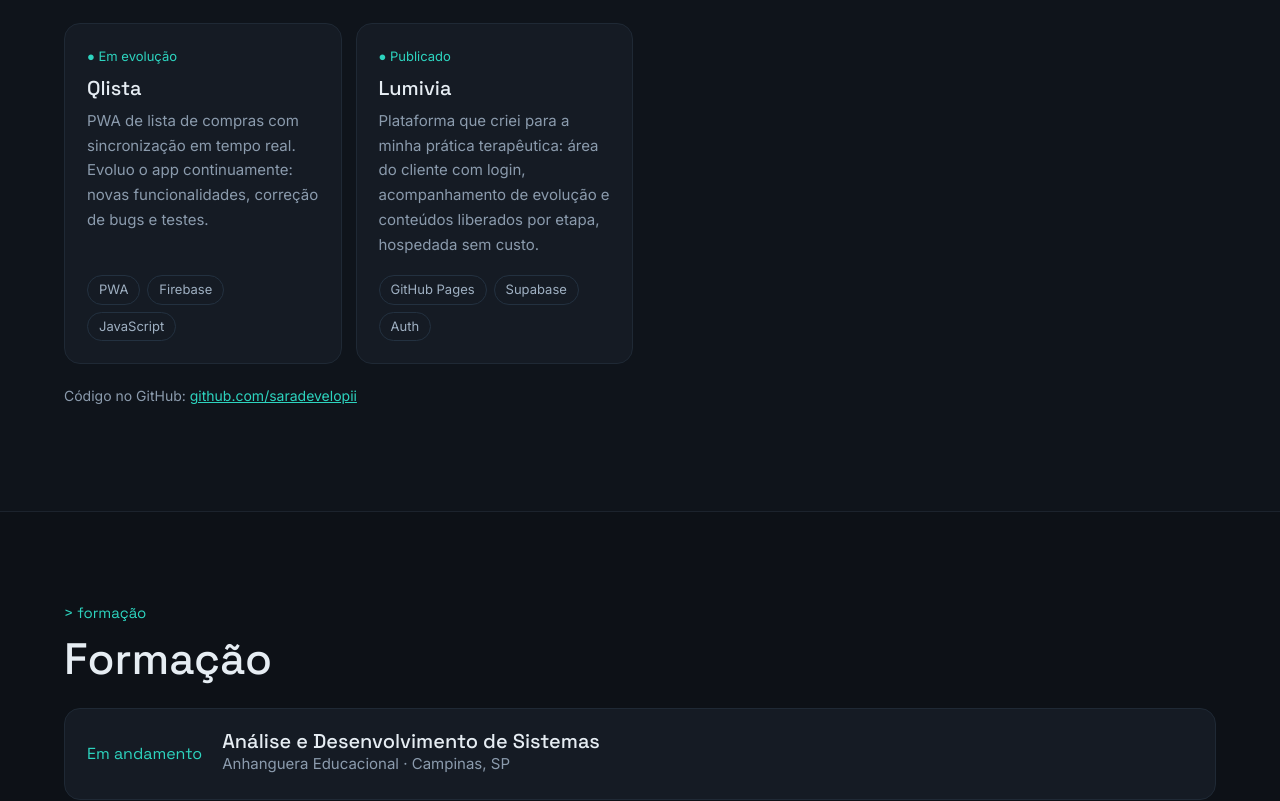
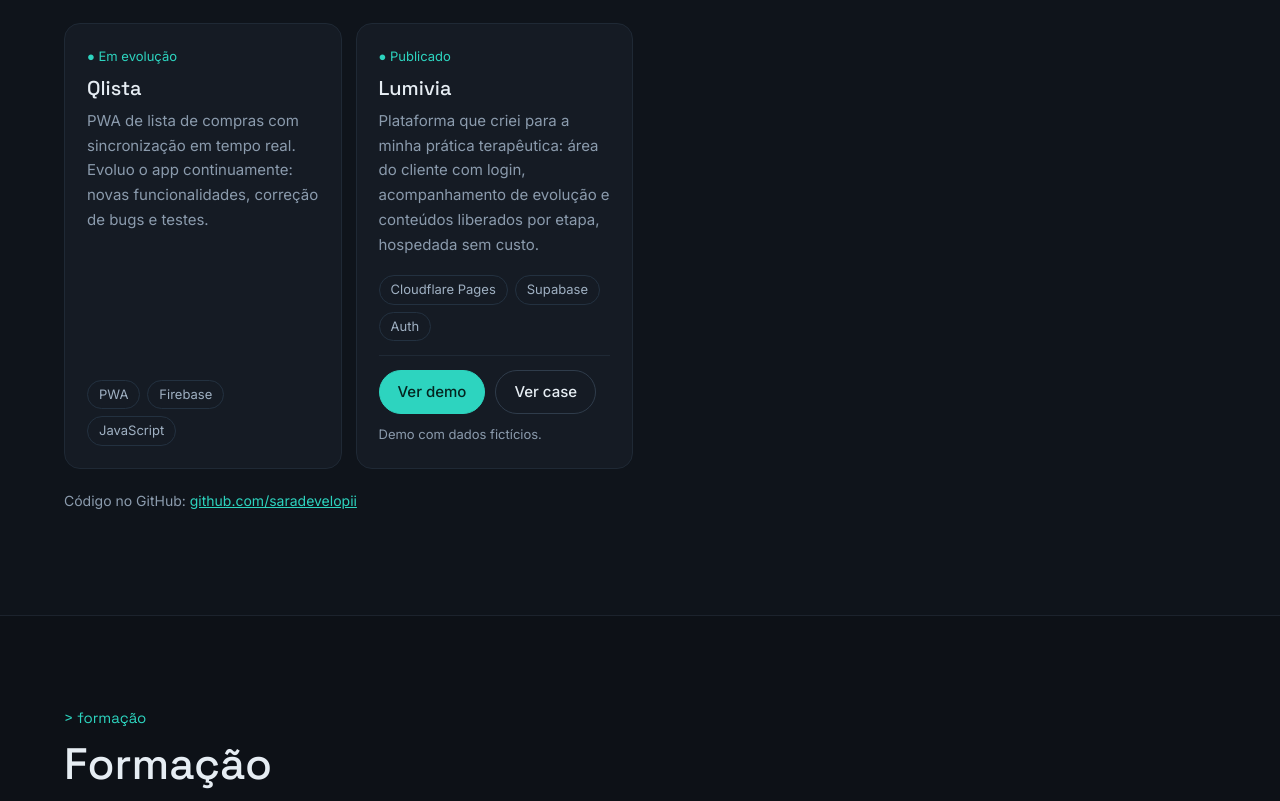
Before and after one commit to saradevelopii/saradevelopii.github.io, a plain HTML site: page index.html in a window 1280 px wide. Shown: the part 3934-4735 px from the top of the page. Drawn offline with Linux system fonts and the light colour scheme.

Commit message:
Add files via upload
adiciona links da demo e do case do Lumivia

```diff
--- a/index.html
+++ b/index.html
@@ -72,6 +72,11 @@ a:focus-visible{outline:2px solid var(--acc);outline-offset:3px;border-radius:6p
 .tags{display:flex;flex-wrap:wrap;gap:7px;margin-top:auto;padding-top:8px}
 .tag{font-size:13px;padding:3px 11px;border-radius:999px;border:1px solid #233140;color:#9fb0c2}
 .status{font-size:13px;color:var(--acc)}
+.plinks{display:flex;flex-wrap:wrap;gap:10px;padding-top:14px;margin-top:4px;border-top:1px solid var(--line)}
+.plink{display:inline-flex;align-items:center;min-height:44px;padding:0 18px;border-radius:999px;border:1px solid var(--line2);text-decoration:none;font-size:15px;font-weight:500}
+.plink:hover{border-color:var(--acc)}
+.plink.main{background:var(--acc);border-color:var(--acc);color:var(--accink)}
+.pnote{font-size:13px;color:var(--mute)}
 .alt{background:#0f141b;border-block:1px solid var(--s2)}
 .edu .card{flex-direction:row;align-items:center;gap:20px;flex-wrap:wrap}
 .yr{font-family:'Space Grotesk';color:var(--acc);white-space:nowrap}
@@ -260,7 +265,7 @@ const job=[
 ["Mentoria","treinamento e acompanhamento técnico de jovens aprendizes e profissionais iniciantes, promovendo autonomia e evolução técnica."]];
 const projects=[
 ["Qlista","PWA de lista de compras com sincronização em tempo real. Evoluo o app continuamente: novas funcionalidades, correção de bugs e testes.",["PWA","Firebase","JavaScript"],"Em evolução"],
-["Lumivia","Plataforma que criei para a minha prática terapêutica: área do cliente com login, acompanhamento de evolução e conteúdos liberados por etapa, hospedada sem custo.",["GitHub Pages","Supabase","Auth"],"Publicado"]];
+["Lumivia","Plataforma que criei para a minha prática terapêutica: área do cliente com login, acompanhamento de evolução e conteúdos liberados por etapa, hospedada sem custo.",["Cloudflare Pages","Supabase","Auth"],"Publicado",[["Ver demo","https://lumivia-demo.pages.dev/",1],["Ver case","https://github.com/saradevelopii/lumivia",0]],"Demo com dados fictícios."]];
 const tags=t=>`<div class="tags">${t.map(x=>`<span class="tag">${x}</span>`).join('')}</div>`;
 document.getElementById('skills').innerHTML=skills.map(([i,h,p,t])=>`<div class="card"><h3><span class="ico"><svg viewBox="0 0 24 24">${I[i]}</svg></span>${h}</h3><p>${p}</p>${tags(t)}</div>`).join('');
 const li=([b,t])=>`<li><span><b>${b}:</b> ${t}</span></li>`;
@@ -269,7 +274,7 @@ document.getElementById('jobMore').innerHTML=job.slice(5).map(li).join('');
 document.getElementById('stack').innerHTML=stack.map(([g,t])=>`<div><h4>${g}</h4>${tags(t).replace('margin-top:auto','')}</div>`).join('');
 const mail=document.getElementById('mail'),ok=document.getElementById('mailok');
 mail.addEventListener('click',async()=>{try{await navigator.clipboard.writeText('sara.developi@gmail.com');ok.textContent='copiado ✓'}catch(e){ok.textContent='selecione e copie'}setTimeout(()=>ok.textContent='copiar',2200)});
-document.getElementById('projects').innerHTML=projects.map(([h,p,t,s])=>`<div class="card"><span class="status">● ${s}</span><h3>${h}</h3><p>${p}</p>${tags(t)}</div>`).join('');
+document.getElementById('projects').innerHTML=projects.map(([h,p,t,s,l,n])=>`<div class="card"><span class="status">● ${s}</span><h3>${h}</h3><p>${p}</p>${tags(t)}${l?`<div class="plinks">${l.map(([x,u,m])=>`<a class="plink${m?' main':''}" href="${u}" target="_blank" rel="noopener">${x}</a>`).join('')}</div>`:''}${n?`<span class="pnote">${n}</span>`:''}</div>`).join('');
 }
 </script>
 </body>
```
